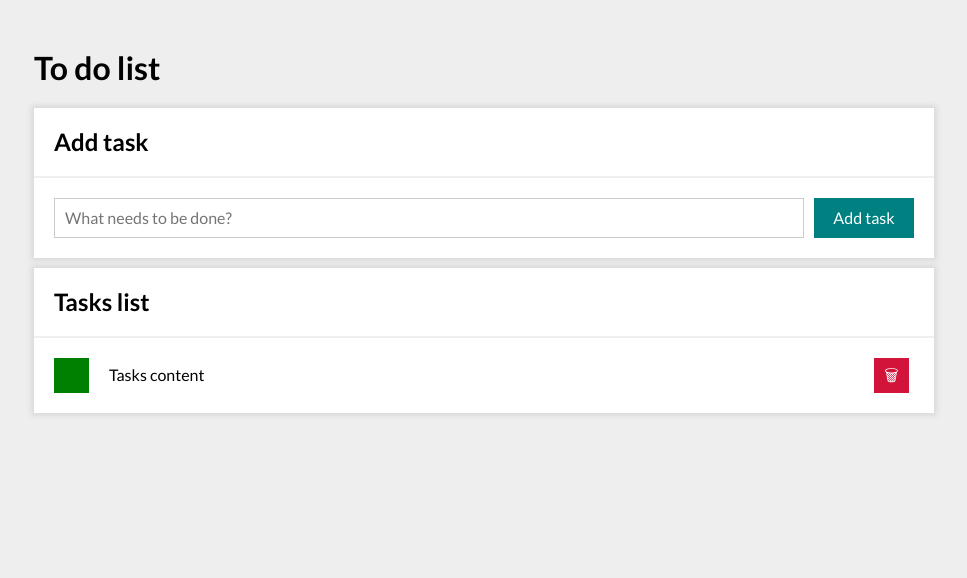
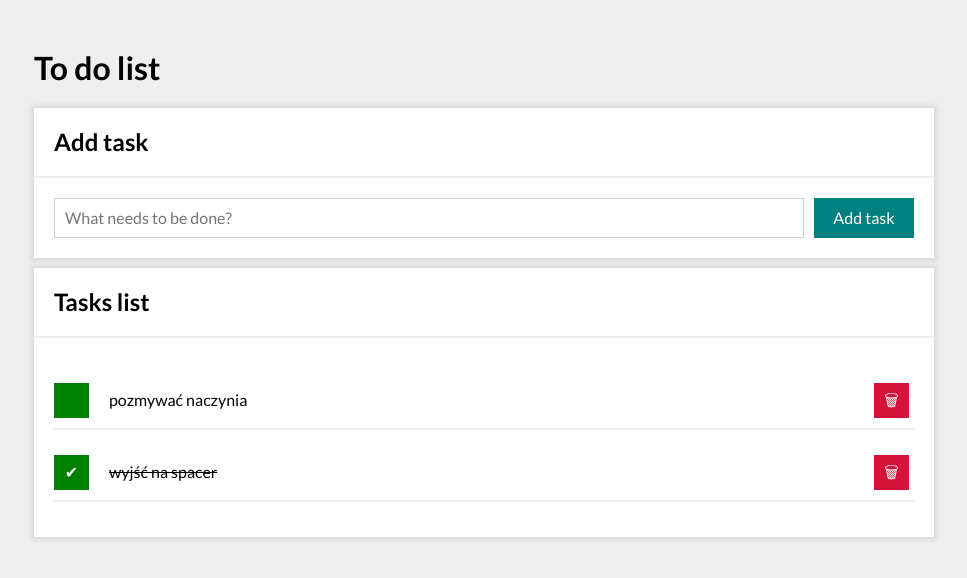
Before and after one commit to pkruczek22/to-do-list-wsb, a React (Create React App) app: page / in a window 1280 px wide. Shown: the top 578 px of the page, without its empty margins (16-983 px from the left). Built offline with nearby package versions, Linux system fonts and the light colour scheme.

Commit message:
Add basic taskslist data base

```diff
--- a/src/App.js
+++ b/src/App.js
@@ -3,6 +3,11 @@ import Section from "./components/Section";
 import Form from "./components/Form"
 import Tasks from "./components/Tasks";
 import Container from "./components/Container"
+
+const tasks = [
+  { id: 1, content: "pozmywać naczynia", done: false },
+  { id: 1, content: "wyjść na spacer", done: true }
+]
 
 function App() {
   return (
@@ -14,7 +19,7 @@ function App() {
       />
       <Section
         title="Tasks list"
-        body={<Tasks />}
+        body={<Tasks tasks={tasks}/>}
       />
     </Container>
   );
--- a/src/components/Form/style.css
+++ b/src/components/Form/style.css
@@ -14,3 +14,12 @@
     color: #fff;
     border: 0px;
 }
+
+.form__button:hover {
+    background-color: hsl(180, 100%, 35%);
+    outline: 0px;
+}
+
+.form__button:active {
+    background-color: hsl(180, 100%, 45%);
+}
--- a/src/components/Tasks/index.js
+++ b/src/components/Tasks/index.js
@@ -1,12 +1,23 @@
 import "./style.css";
 
-const Tasks = () => (
+const Tasks = ({ tasks }) => (
     <ul className="tasks">
-        <li className="tasks__item">
-            <button className="tasks__button tasks__button--done"></button>
-            <span className="tasks__content">Tasks content</span>
-            <button className="tasks__button tasks__button--delete">🗑</button>
-        </li>
+        {tasks.map(task => (
+            <li className="tasks__item">
+                <button className="tasks__button tasks__button--done">
+                    {task.done ? "✔" : ""}
+                </button>
+                <span
+                    className={`tasks__content${task.done ? " tasks__content--done" : ""}`}
+                >
+                    {task.content}
+                </span>
+                <button
+                    className="tasks__button tasks__button--delete"
+                >🗑
+                </button>
+            </li>
+        ))}
     </ul>
 );
 
--- a/src/components/Tasks/style.css
+++ b/src/components/Tasks/style.css
@@ -9,6 +9,17 @@
     grid-template-columns: 40px 1fr 40px;
     column-gap: 15px;
     align-items: center;
+    margin: 15px 0px;
+    border-bottom: 2px solid #eee;
+    padding: 10px 0px;
+}
+
+.tasks__content {
+    word-break: break-all;
+}
+
+.tasks__content--done {
+    text-decoration: line-through;
 }
 
 .tasks__button {
```
